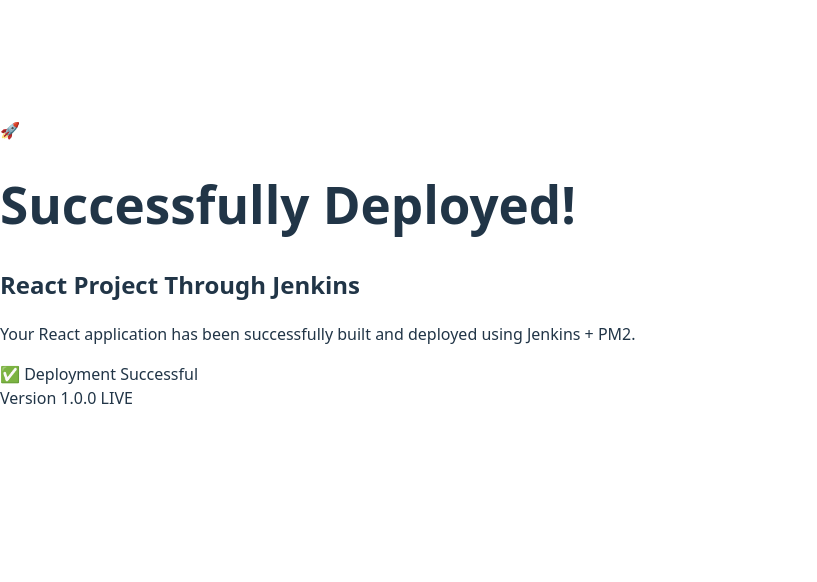
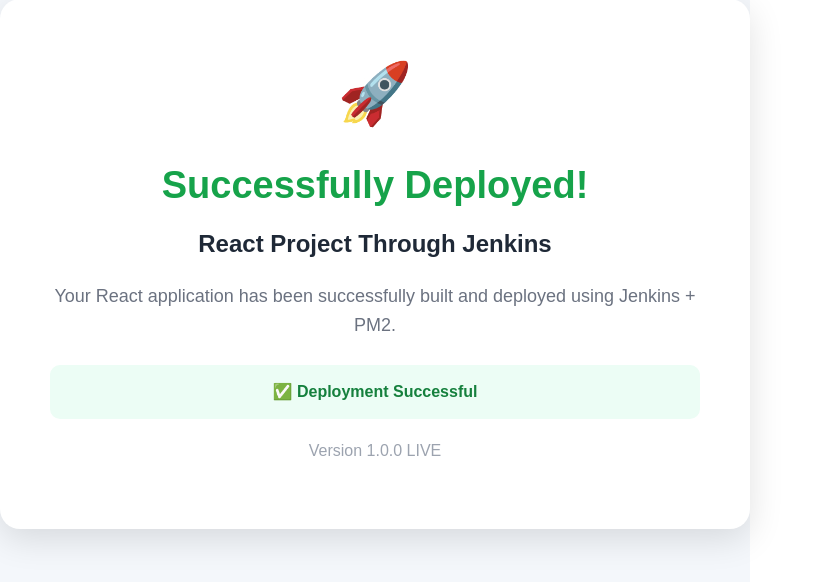
Before and after one commit to Rythamtribhuwan/sample-reactproject, a React (Vite) app: page / in a window 1280 px wide. Shown: the part 136-718 px from the top of the page, without its empty margins (0-817 px from the left). Built offline with nearby package versions, Linux system fonts and the light colour scheme.

Commit message:
Refactor App component layout and styling
Updated styles and structure of the App component for improved layout and design.

```diff
--- a/src/App.jsx
+++ b/src/App.jsx
@@ -1,25 +1,82 @@
-   function App() {
+function App() {
   return (
-    <div className="app">
-      <div className="card">
-        <div className="icon">🚀</div>
+    <div
+      style={{
+        minHeight: "100vh",
+        width: "100%",
+        display: "flex",
+        justifyContent: "center",
+        alignItems: "center",
+        backgroundColor: "#f4f7fb",
+        fontFamily: "Arial, sans-serif",
+      }}
+    >
+      <div
+        style={{
+          width: "650px",
+          maxWidth: "90%",
+          padding: "50px",
+          textAlign: "center",
+          backgroundColor: "#ffffff",
+          borderRadius: "20px",
+          boxShadow: "0 10px 35px rgba(0, 0, 0, 0.12)",
+        }}
+      >
+        <div style={{ fontSize: "60px", marginBottom: "15px" }}>
+          🚀
+        </div>
 
-        <h1>Successfully Deployed!</h1>
+        <h1
+          style={{
+            color: "#16a34a",
+            fontSize: "38px",
+            marginBottom: "15px",
+          }}
+        >
+          Successfully Deployed!
+        </h1>
 
-        <h2>React Project Through Jenkins</h2>
+        <h2
+          style={{
+            color: "#1f2937",
+            marginBottom: "20px",
+          }}
+        >
+          React Project Through Jenkins
+        </h2>
 
-        <p>
+        <p
+          style={{
+            color: "#6b7280",
+            fontSize: "18px",
+            lineHeight: "1.6",
+          }}
+        >
           Your React application has been successfully built and deployed
           using Jenkins + PM2.
         </p>
 
-        <div className="success">
+        <div
+          style={{
+            marginTop: "25px",
+            padding: "15px",
+            backgroundColor: "#ecfdf5",
+            borderRadius: "10px",
+            color: "#15803d",
+            fontWeight: "bold",
+          }}
+        >
           ✅ Deployment Successful
         </div>
 
-        <div className="version">
+        <p
+          style={{
+            marginTop: "20px",
+            color: "#9ca3af",
+          }}
+        >
           Version 1.0.0 LIVE
-        </div>
+        </p>
       </div>
     </div>
   );
```
